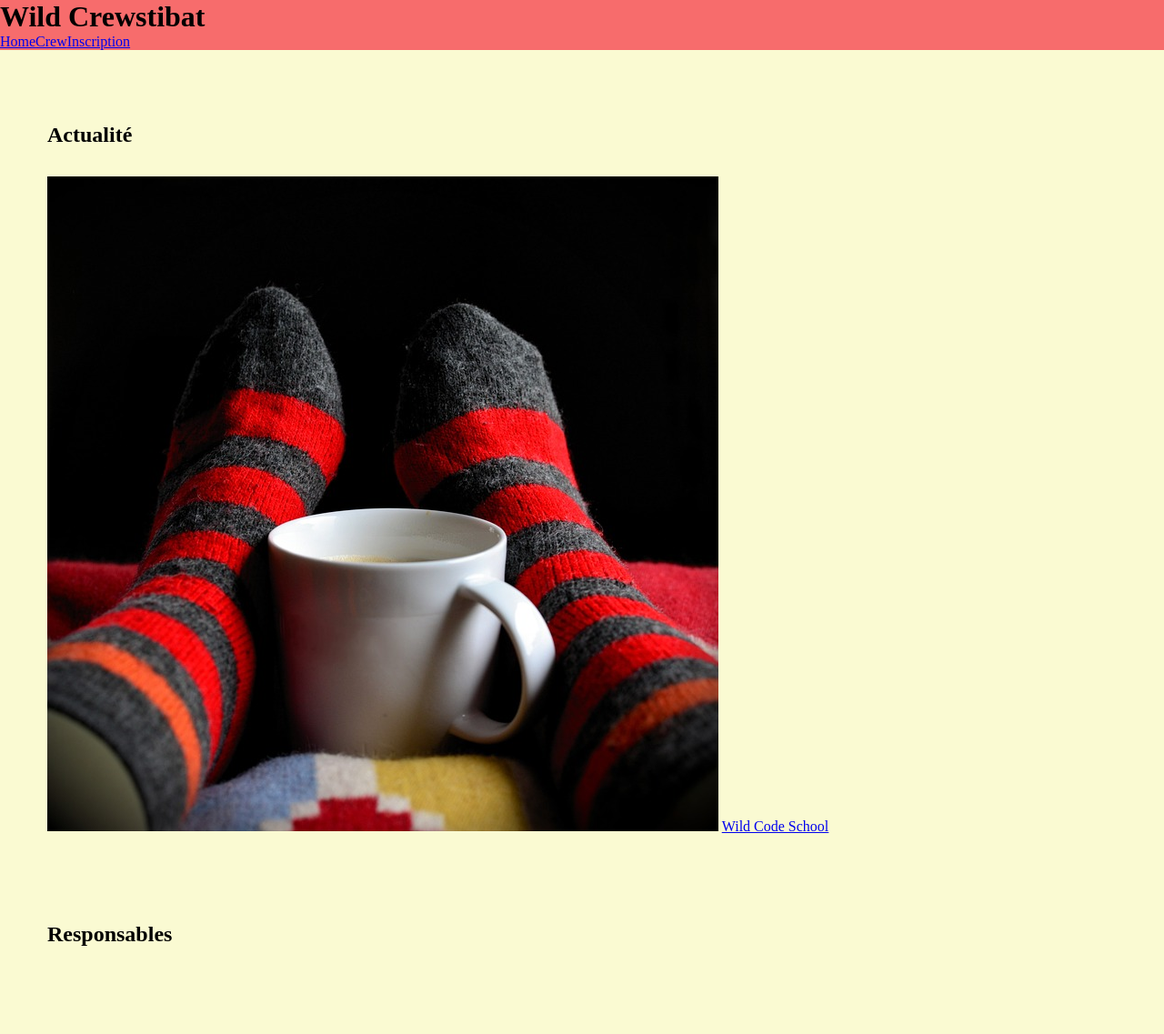
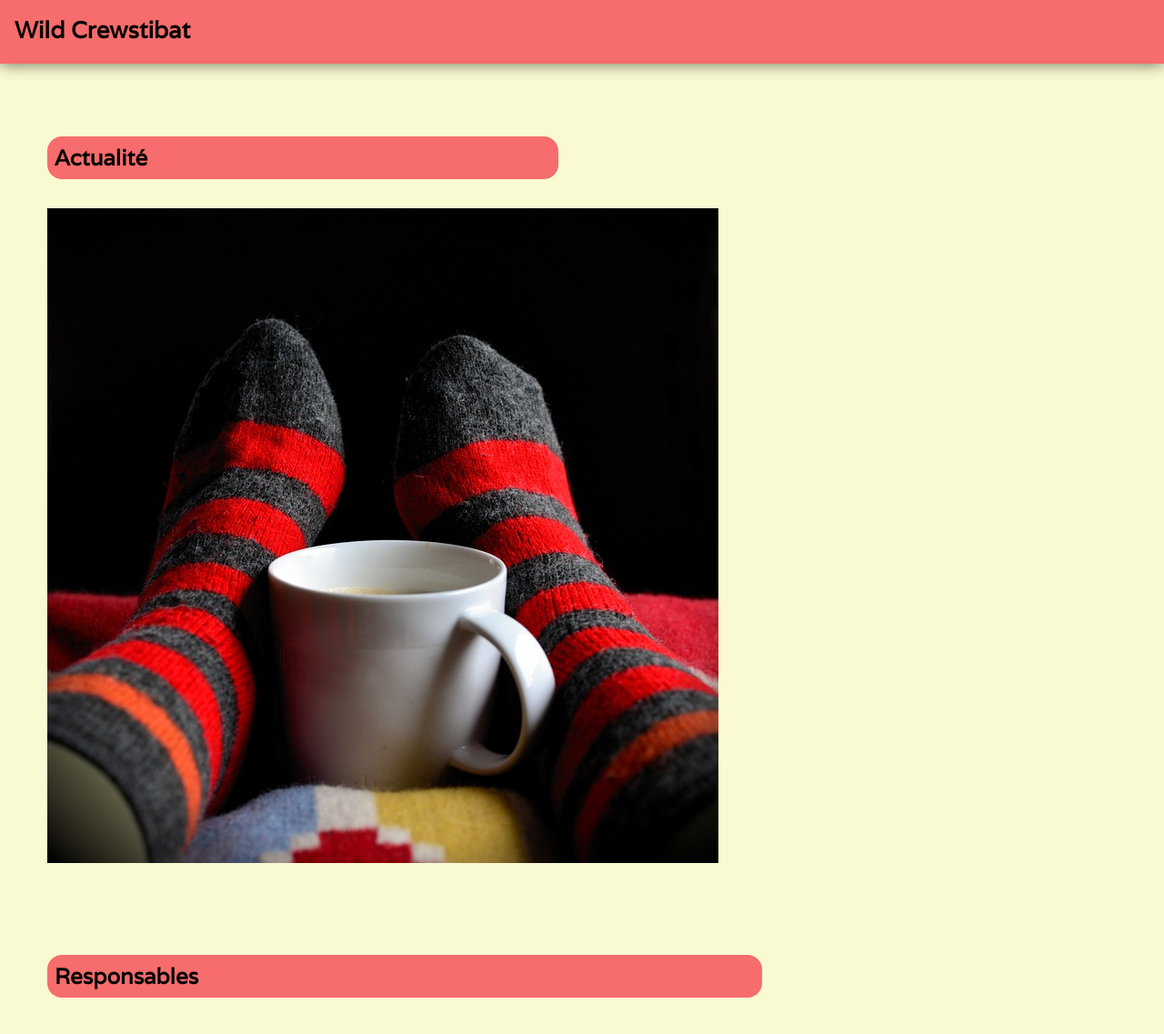
Before and after one commit to Vivec42/Wild-Crew-Crewstibat-, a plain HTML site: page index.html in a window 1280 px wide. Shown: the top 1137 px of the page at 91% size. Before the commit the page ends 1057 px from the top, so only its background shows below. Drawn offline with Linux system fonts and the light colour scheme.

Commit message:
Ajout police de caractère et border-radius

```diff
--- a/index.html
+++ b/index.html
@@ -4,6 +4,13 @@
     <meta charset="UTF-8" />
     <meta http-equiv="X-UA-Compatible" content="IE=edge" />
     <meta name="viewport" content="width=device-width, initial-scale=1.0" />
+
+    <link rel="preconnect" href="https://fonts.googleapis.com" />
+    <link rel="preconnect" href="https://fonts.gstatic.com" crossorigin />
+    <link
+      href="https://fonts.googleapis.com/css2?family=Varela&display=swap"
+      rel="stylesheet"
+    />
     <link
       rel="shortcut icon"
       href="./Assets/WCS_Icon.png"
@@ -39,7 +46,21 @@
         <article><a href=""></a></article>
         <article><a href=""></a></article>
       </section>
-      <section class="resp"><h2>Responsables</h2></section>
+      <section class="resp">
+        <h2>Responsables</h2>
+        <div>
+          <img />
+          <h3></h3>
+        </div>
+        <div>
+          <img />
+          <h3></h3>
+        </div>
+        <div>
+          <img />
+          <h3></h3>
+        </div>
+      </section>
     </main>
     <footer>
       <ul>
--- a/style.css
+++ b/style.css
@@ -5,10 +5,22 @@
 }
 body {
   background-color: lightgoldenrodyellow;
+  font-family: "Varela", sans-serif;
+}
+a {
+  display: none;
 }
 
 header {
   background-color: #f76c6c;
+  height: 70px;
+  box-shadow: 0 0 1rem rgba(0, 0, 0, 0.356), 0 0 1rem rgba(0, 0, 0, 0.301);
+}
+h1 {
+  font-size: 1.6em;
+  padding: 16px;
+  display: flex;
+  align-items: center;
 }
 
 .actu {
@@ -17,6 +29,10 @@ header {
 }
 .actu h2 {
   margin-bottom: 2rem;
+  background-color: #f76c6c;
+  width: 45%;
+  border-radius: 16px;
+  padding: 8px;
 }
 main {
   width: 100%;
@@ -29,3 +45,10 @@ main {
   height: auto;
 }
 /*nouveau css*/
+
+.resp h2 {
+  background-color: #f76c6c;
+  width: 63%;
+  border-radius: 16px;
+  padding: 8px;
+}
```
